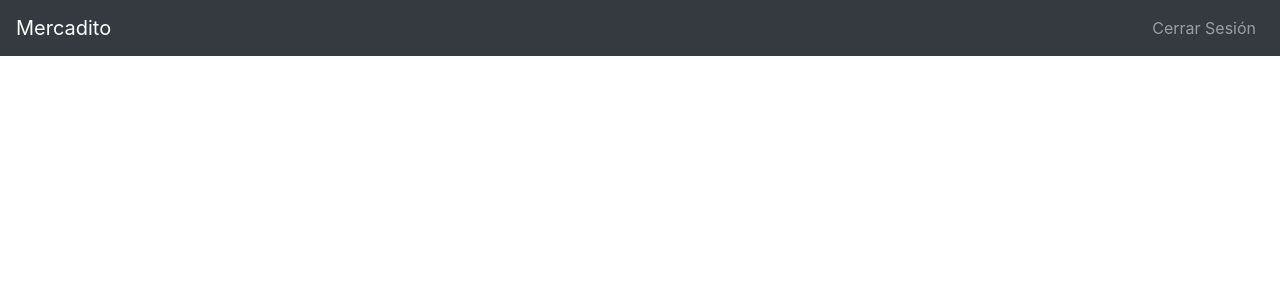
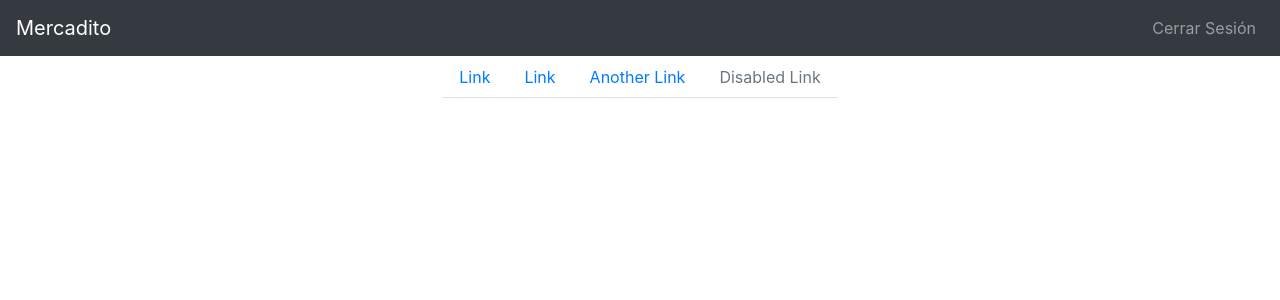
Before and after one commit to wainola/Mercaditofullstack, a React (Create React App) app in the folder client/: page /admin in a window 1280 px wide. Shown: the top 300 px of the page. Built offline with nearby package versions, Linux system fonts and the light colour scheme.

Commit message:
nav tabs for menu

```diff
--- a/client/src/containers/admin/admin.js
+++ b/client/src/containers/admin/admin.js
@@ -1,7 +1,7 @@
 import React, {Component} from 'react';
 import { connect } from 'react-redux';
 import NavegacionAdmin from './components/navbar';
-import Productos from './components/productos';
+import NavMenu from './components/nav_menu';
 
 class Admin extends Component{
     render(){
@@ -17,6 +17,9 @@ class Admin extends Component{
                 </div>
                 {/* PRODUCTS RENDER */}
                 <div className="row">
+                    <div className="container">
+                        <NavMenu />
+                    </div>
                 </div>
             </div>
         );
--- /dev/null
+++ b/client/src/containers/admin/components/nav_menu.js
@@ -0,0 +1,27 @@
+import React, { Component } from 'react';
+import { Nav, NavItem, NavLink } from 'reactstrap';
+
+class NavMenu extends Component{
+    render(){
+        return(
+            <div className="row justify-content-center">
+                 <Nav tabs>
+                    <NavItem>
+                        <NavLink href="#">Link</NavLink>
+                    </NavItem>
+                    <NavItem>
+                        <NavLink href="#">Link</NavLink>
+                    </NavItem>
+                    <NavItem>
+                        <NavLink href="#">Another Link</NavLink>
+                    </NavItem>
+                    <NavItem>
+                        <NavLink disabled href="#">Disabled Link</NavLink>
+                    </NavItem>
+                </Nav>
+            </div>
+        );
+    }
+}
+
+export default NavMenu;
```
Also changed, not shown: client/src/containers/admin/components/navbar.js (+1 -6 lines).
